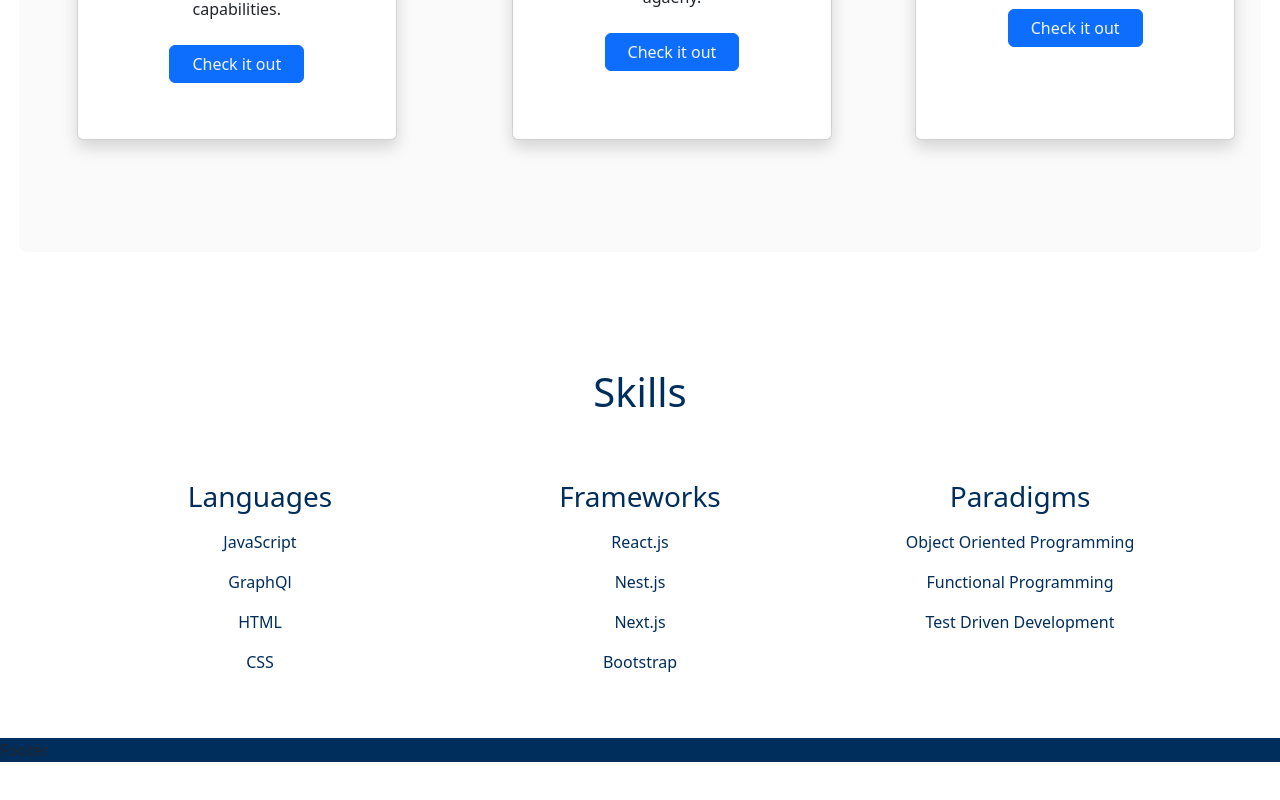
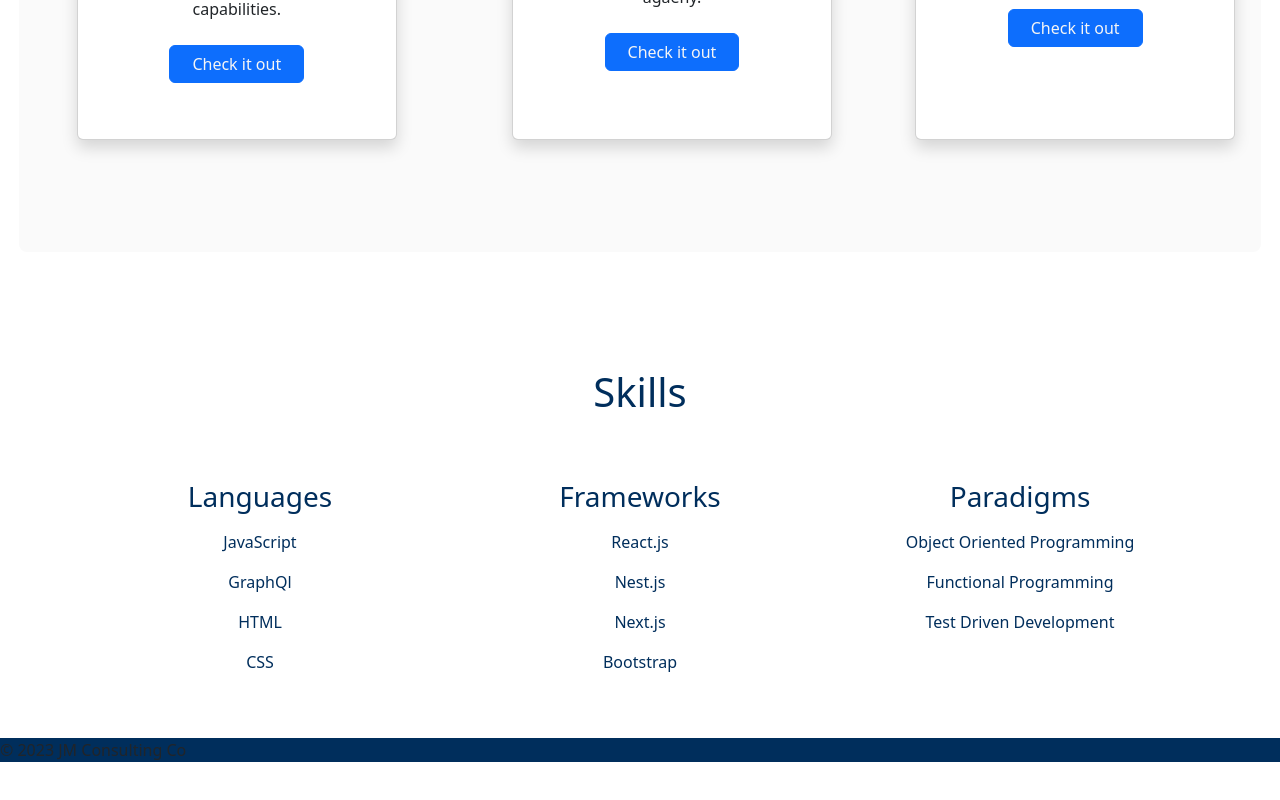
Before and after one commit to j4rola/my-portfolio, a Next.js app: page / in a window 1280 px wide. Shown: the part 1218-2018 px from the top of the page. Built offline with nearby package versions, Linux system fonts and the light colour scheme; no server answers.

Commit message:
updates footer

```diff
--- a/components/Footer.jsx
+++ b/components/Footer.jsx
@@ -2,7 +2,7 @@ import React from 'react'
 
 function Footer() {
   return (
-    <div className='blue'>Footer</div>
+    <div className='blue display-flex align-items-center'>© 2023 JM Consulting Co</div>
   )
 }
 
```
